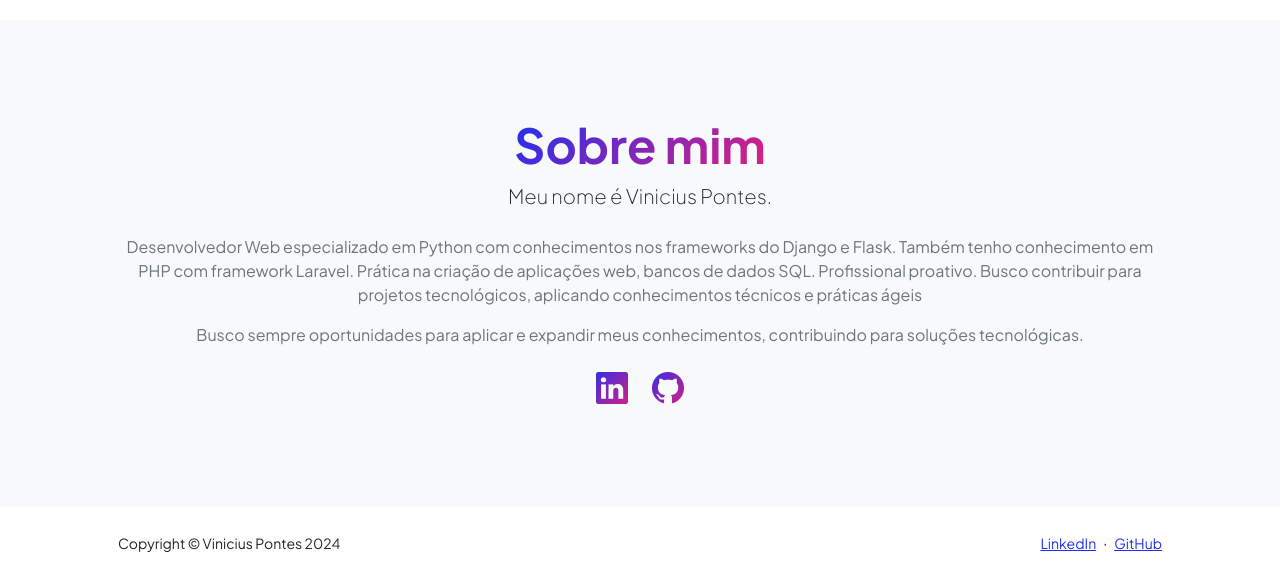
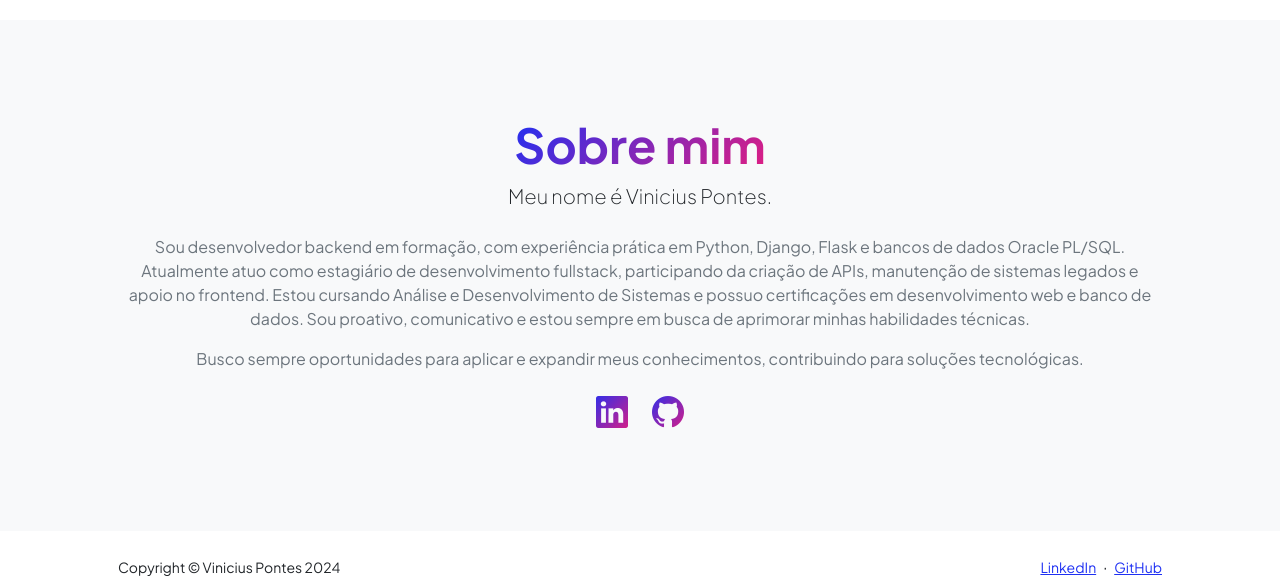
Before and after one commit to pontesvjp/django-web-portfolio, a Django app: page / in a window 1280 px wide. Shown: the part 1122-1698 px from the top of the page. Before the commit the page ends 1675 px from the top, so only its background shows below. Run offline with Django 5.2, Linux system fonts and the light colour scheme; some libraries are stand-ins or nearby versions.

Commit message:
eh noisxxxxx

```diff
--- a/setup/settings.py
+++ b/setup/settings.py
@@ -20,7 +20,6 @@ SECRET_KEY = os.getenv('SECRET_KEY')
 DEBUG = True
 
 ALLOWED_HOSTS = ['*']
-
 
 
 # Application definition
--- a/templates/index.html
+++ b/templates/index.html
@@ -330,9 +330,11 @@
             </h2>
             <p class="lead fw-light mb-4">Meu nome é Vinicius Pontes.</p>
             <p class="text-muted">
-              Desenvolvedor Web especializado em Python com conhecimentos nos frameworks do Django e Flask.
-              Também tenho conhecimento em PHP com framework Laravel. Prática na criação de aplicações web, bancos de dados SQL. Profissional proativo. Busco contribuir para projetos tecnológicos,
-              aplicando conhecimentos técnicos e práticas ágeis
+              Sou desenvolvedor backend em formação, com experiência prática em Python, Django, Flask e bancos de dados
+              Oracle PL/SQL. Atualmente atuo como estagiário de desenvolvimento fullstack, participando da criação de
+              APIs, manutenção de sistemas legados e apoio no frontend. Estou cursando Análise e Desenvolvimento de
+              Sistemas e possuo certificações em desenvolvimento web e banco de dados. Sou proativo, comunicativo e
+              estou sempre em busca de aprimorar minhas habilidades técnicas.
             </p>
             <p class="text-muted">
               Busco sempre oportunidades para aplicar e expandir meus
--- a/templates/resume.html
+++ b/templates/resume.html
@@ -16,7 +16,8 @@
                         <h2 class="text-primary fw-bolder mb-0">Experiência</h2>
                         <!-- Download resume button-->
                         <!-- Note: Set the link href target to a PDF file within your project-->
-                        <a class="btn btn-primary px-4 py-3" target="_blank" href="{% static 'media/vinicius backend.pdf' %}">
+                        <a class="btn btn-primary px-4 py-3" target="_blank"
+                            href="{% static 'media/Vinicius_Pontes.pdf' %}">
                             <div class="d-inline-block bi bi-download me-2"></div>
                             Baixar currículo
                         </a>
```
Also changed, not shown: db.sqlite3, 2 other files.
